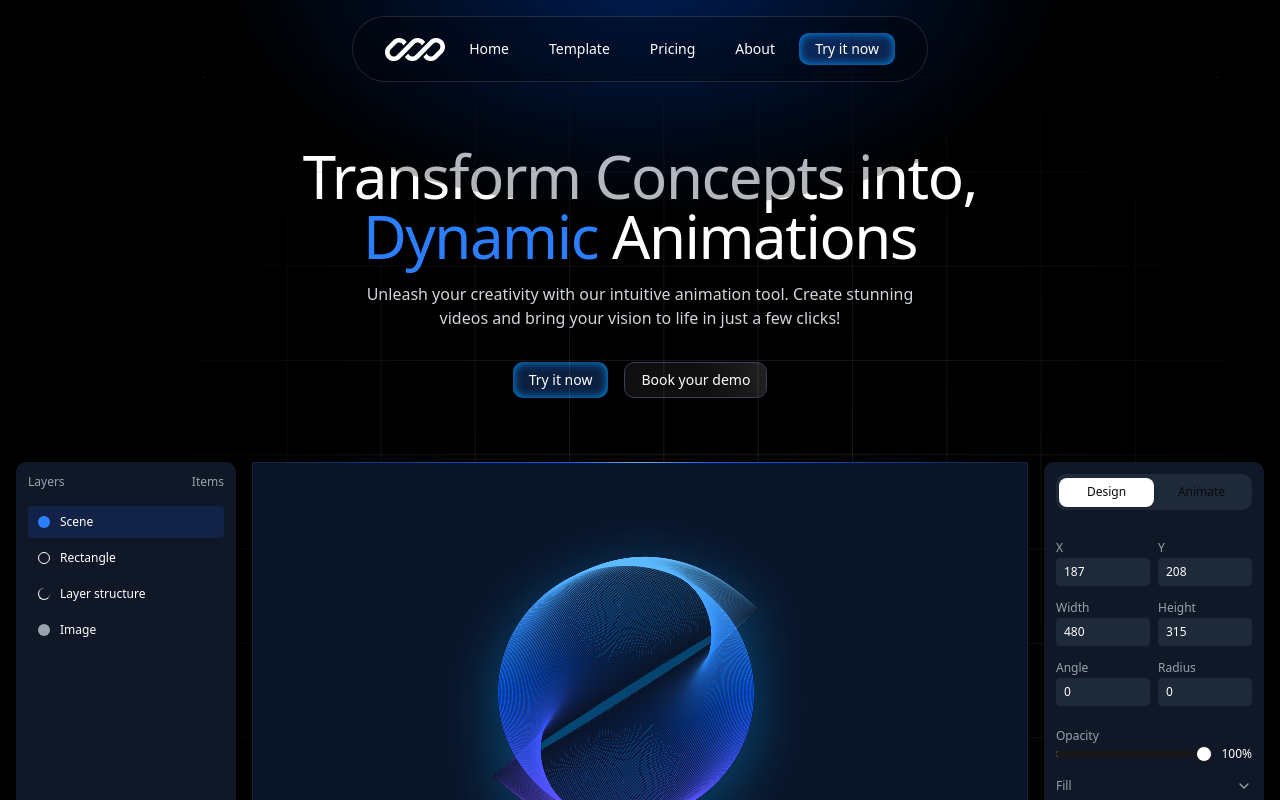
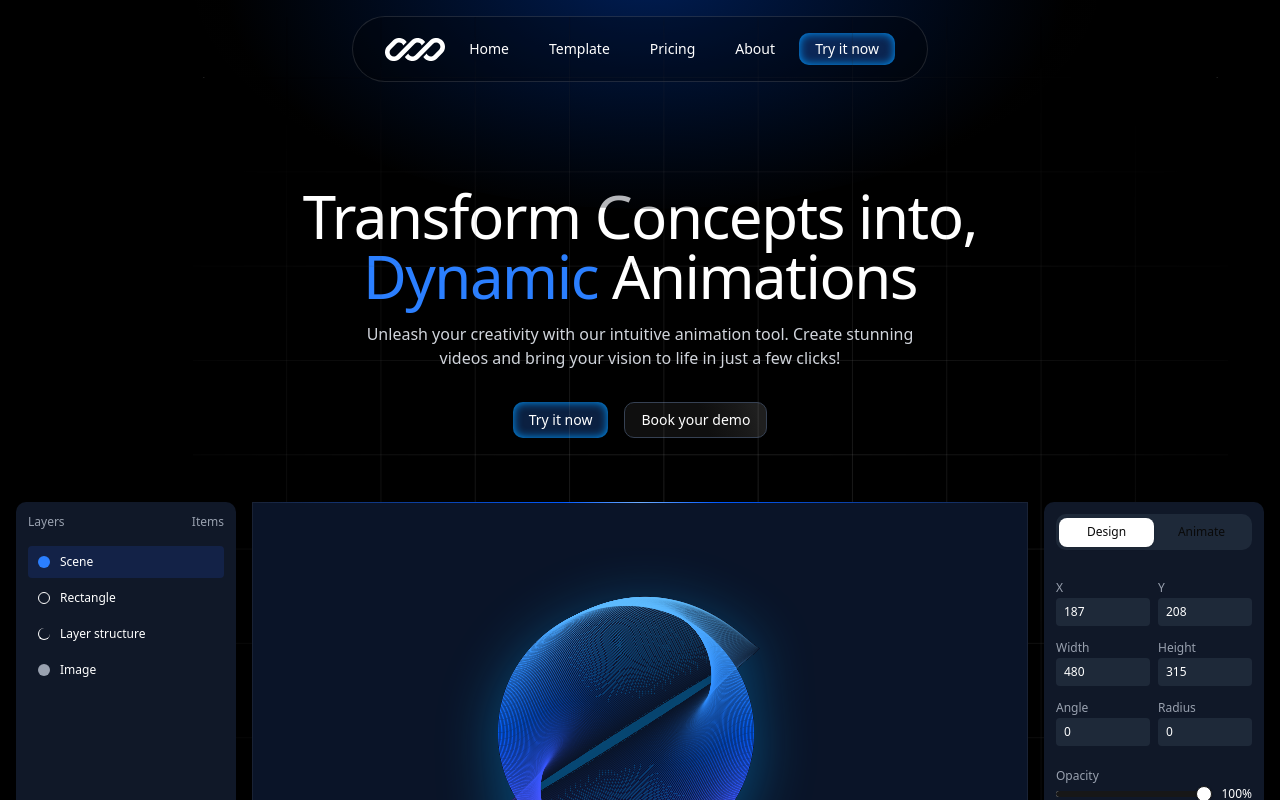
Before and after one commit to datacrumb/AI-Videos-App, a Next.js app: page / in a window 1280 px wide. Shown: the top 800 px of the page. Built offline with nearby package versions, Linux system fonts and the light colour scheme.

Commit message:
Update HeroSection component to adjust top padding for improved layout consistency.

```diff
--- a/src/components/Hero.tsx
+++ b/src/components/Hero.tsx
@@ -2,7 +2,7 @@ import { Button } from "@/components/ui/button"
 
 export default function HeroSection() {
     return (
-        <section className="py-12 text-center">
+        <section className="py-12 pt-22 text-center">
                 <h1 className="text-4xl font-medium tracking-tight text-white sm:text-5xl md:text-6xl z-10">
                     Transform Concepts into,
                     <br />
```
